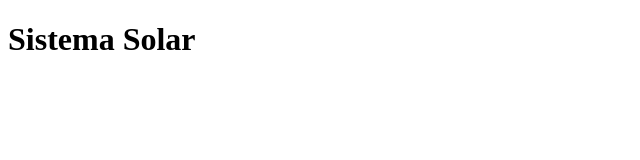
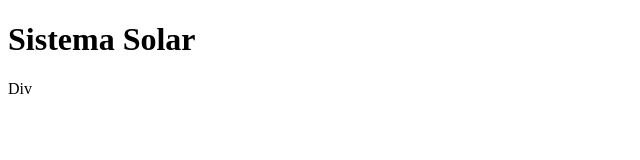
Before and after one commit to victorhsms/solar-system, a React (Create React App) app: page / in a window 1280 px wide. Shown: the top 160 px of the page, without its empty margins (0-640 px from the left). Built offline with nearby package versions, Linux system fonts and the light colour scheme.

Commit message:
Segundo requisito feito!

```diff
--- a/src/App.js
+++ b/src/App.js
@@ -1,9 +1,15 @@
 import React from 'react';
 import Header from './components/header';
+import SolarSystem from './components/solarSystem';
 
 class App extends React.Component {
   render() {
-    return (<Header />);
+    return (
+      <div>
+        <Header />
+        <SolarSystem />
+      </div>
+    );
   }
 }
 
--- /dev/null
+++ b/src/components/solarSystem.js
@@ -0,0 +1,9 @@
+import React from 'react';
+
+class SolarSystem extends React.Component {
+  render() {
+    return (<div data-testid="solar-system">Div</div>);
+  }
+}
+
+export default SolarSystem;
```
